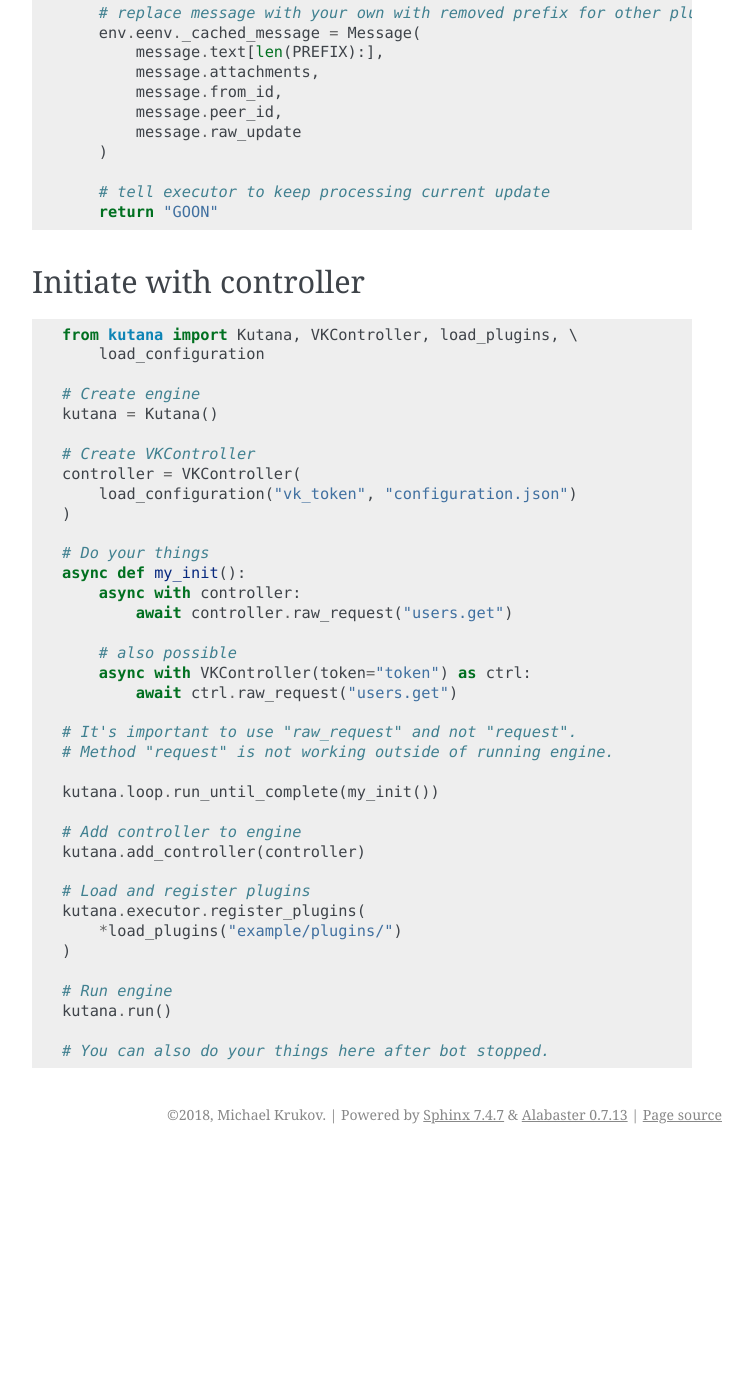
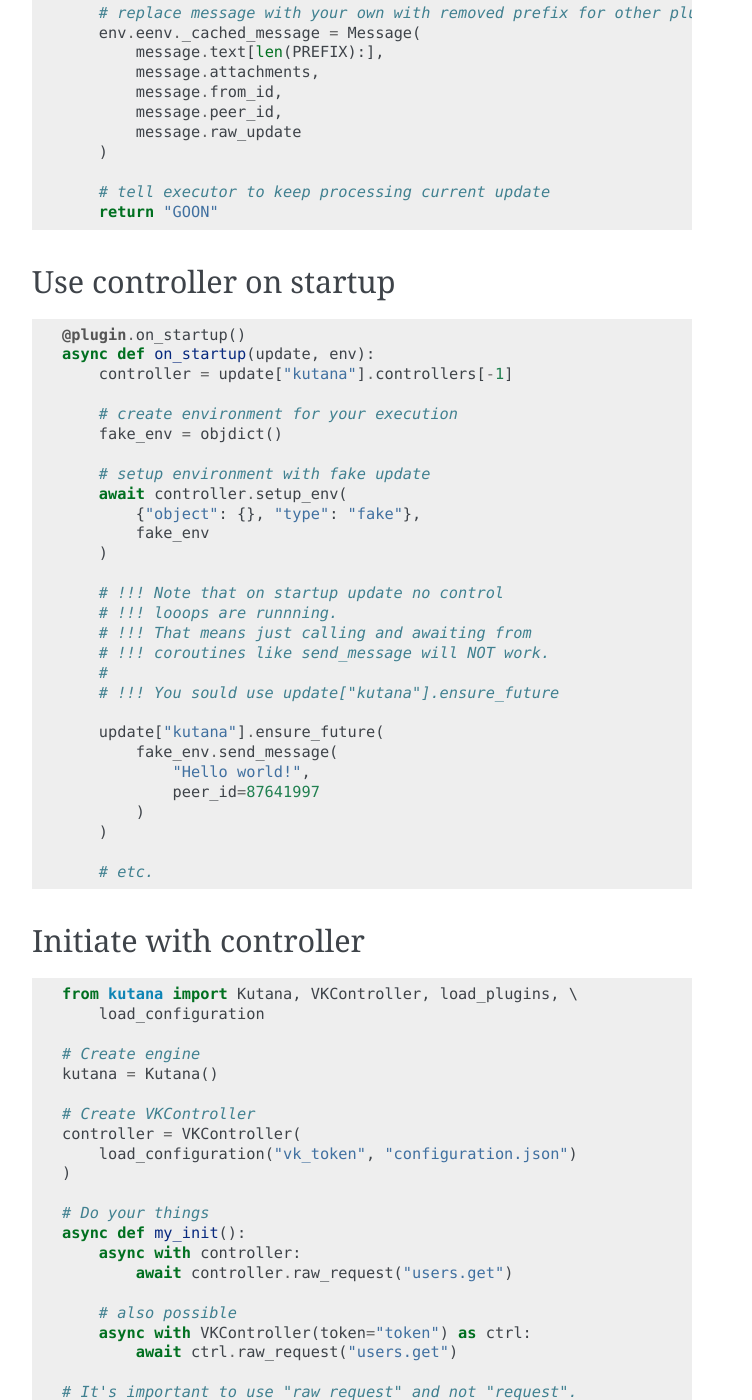
Before and after one commit to ekonda/kutana, a Sphinx documentation site: the page built from docs/recipes.rst, in a window 1280 px wide and 1400 px high, scrolled down 596 px. Shown: the whole window, without its empty margins (388-1140 px from the left). Built offline with Sphinx 7.4.7, drawn with Linux system fonts in a browser that asks for light colours; before the commit the page ends 1750 px from its top, so only the background shows below that; some of the changed text lies outside the part shown.

Commit message:
enchanced DebugController; small optimization; added recipe to docs;

```diff
--- a/docs/recipes.rst
+++ b/docs/recipes.rst
@@ -38,6 +38,40 @@ Check for prefix
 
         # tell executor to keep processing current update
         return "GOON"
+
+Use controller on startup
+^^^^^^^^^^^^^^^^^^^^^^^^^
+
+.. code-block:: python
+
+    @plugin.on_startup()
+    async def on_startup(update, env):
+        controller = update["kutana"].controllers[-1]
+
+        # create environment for your execution
+        fake_env = objdict()
+
+        # setup environment with fake update
+        await controller.setup_env(
+            {"object": {}, "type": "fake"},
+            fake_env
+        )
+
+        # !!! Note that on startup update no control
+        # !!! looops are runnning.
+        # !!! That means just calling and awaiting from
+        # !!! coroutines like send_message will NOT work.
+        #
+        # !!! You sould use update["kutana"].ensure_future
+
+        update["kutana"].ensure_future(
+            fake_env.send_message(
+                "Hello world!",
+                peer_id=87641997
+            )
+        )
+
+        # etc.
 
 Initiate with controller
 ^^^^^^^^^^^^^^^^^^^^^^^^
```
Also changed, not shown: 4 other files.
